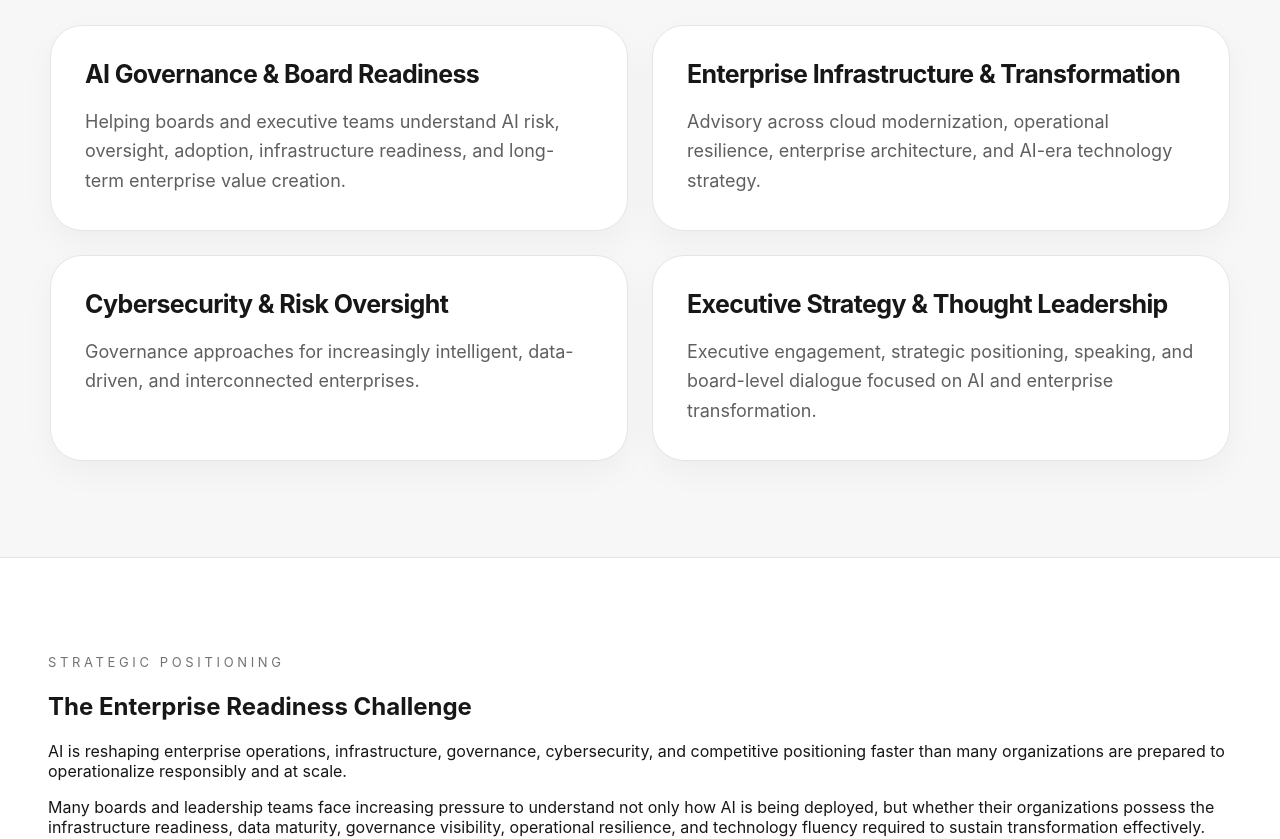
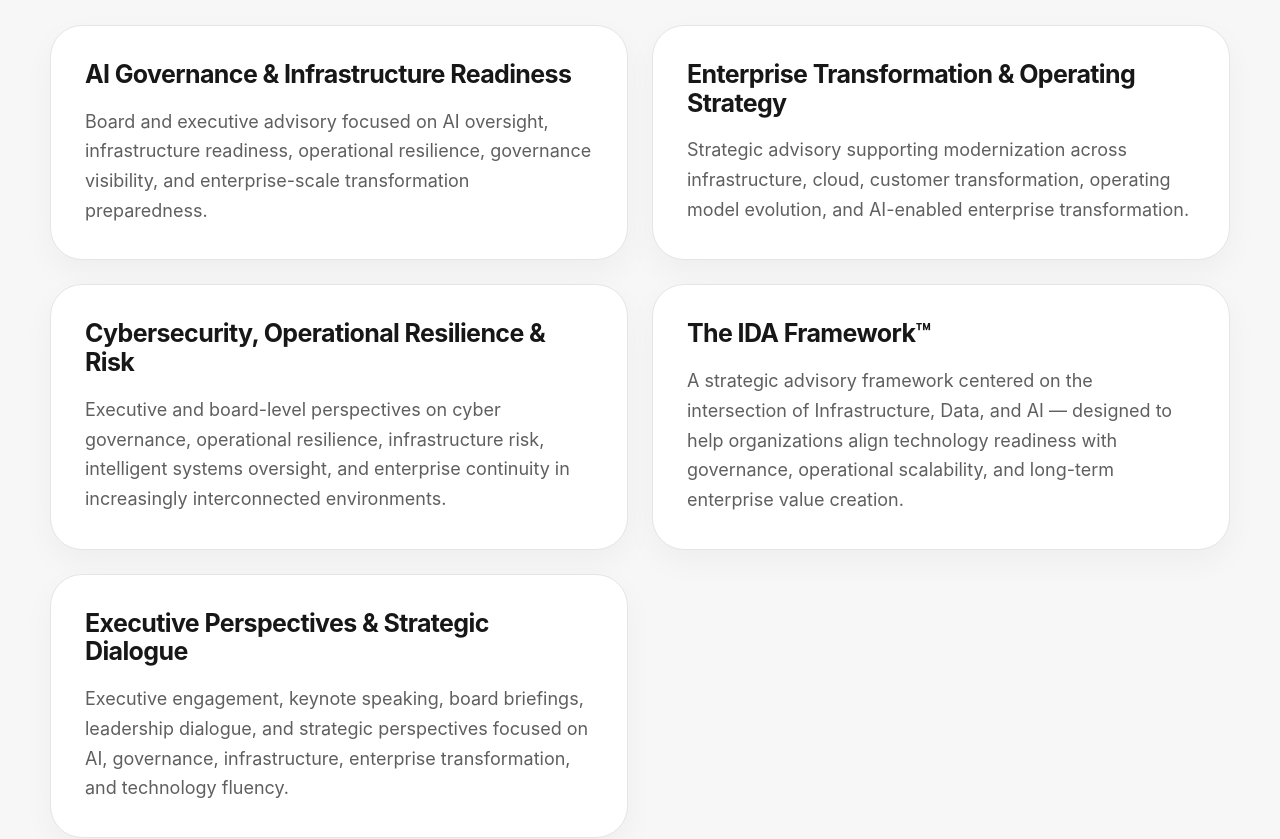
Before and after one commit to AWalker536/hamptonida-website, a React (Vite) app: page / in a window 1280 px wide. Shown: the part 1900-2739 px from the top of the page. Built offline with nearby package versions, Linux system fonts and the light colour scheme.

Commit message:
Update App.jsx
modifying offerings section

```diff
--- a/src/App.jsx
+++ b/src/App.jsx
@@ -1,20 +1,24 @@
 import { ArrowRight, Mail } from "lucide-react";
 const advisoryAreas = [
   {
-    title: 'AI Governance & Board Readiness',
-    text: 'Helping boards and executive teams understand AI risk, oversight, adoption, infrastructure readiness, and long-term enterprise value creation.'
+    title: 'AI Governance & Infrastructure Readiness',
+    text: 'Board and executive advisory focused on AI oversight, infrastructure readiness, operational resilience, governance visibility, and enterprise-scale transformation preparedness.'
   },
   {
-    title: 'Enterprise Infrastructure & Transformation',
-    text: 'Advisory across cloud modernization, operational resilience, enterprise architecture, and AI-era technology strategy.'
+    title: 'Enterprise Transformation & Operating Strategy',
+    text: 'Strategic advisory supporting modernization across infrastructure, cloud, customer transformation, operating model evolution, and AI-enabled enterprise transformation.'
   },
   {
-    title: 'Cybersecurity & Risk Oversight',
-    text: 'Governance approaches for increasingly intelligent, data-driven, and interconnected enterprises.'
+    title: 'Cybersecurity, Operational Resilience & Risk',
+    text: 'Executive and board-level perspectives on cyber governance, operational resilience, infrastructure risk, intelligent systems oversight, and enterprise continuity in increasingly interconnected environments.'
   },
   {
-    title: 'Executive Strategy & Thought Leadership',
-    text: 'Executive engagement, strategic positioning, speaking, and board-level dialogue focused on AI and enterprise transformation.'
+    title: 'The IDA Framework™',
+    text: 'A strategic advisory framework centered on the intersection of Infrastructure, Data, and AI — designed to help organizations align technology readiness with governance, operational scalability, and long-term enterprise value creation.'
+  },
+  {
+    title: 'Executive Perspectives & Strategic Dialogue',
+    text: 'Executive engagement, keynote speaking, board briefings, leadership dialogue, and strategic perspectives focused on AI, governance, infrastructure, enterprise transformation, and technology fluency.'
   }
 ]
 
```
